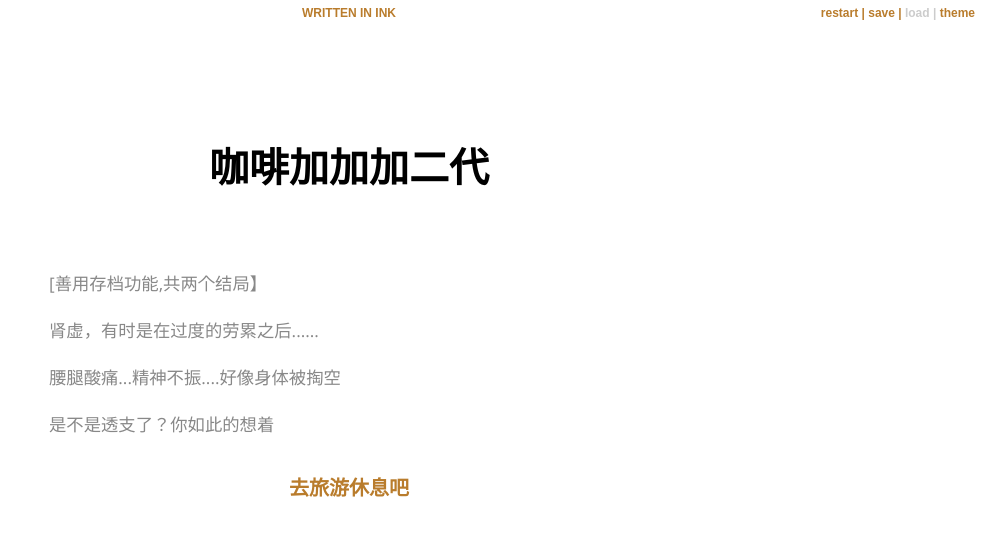
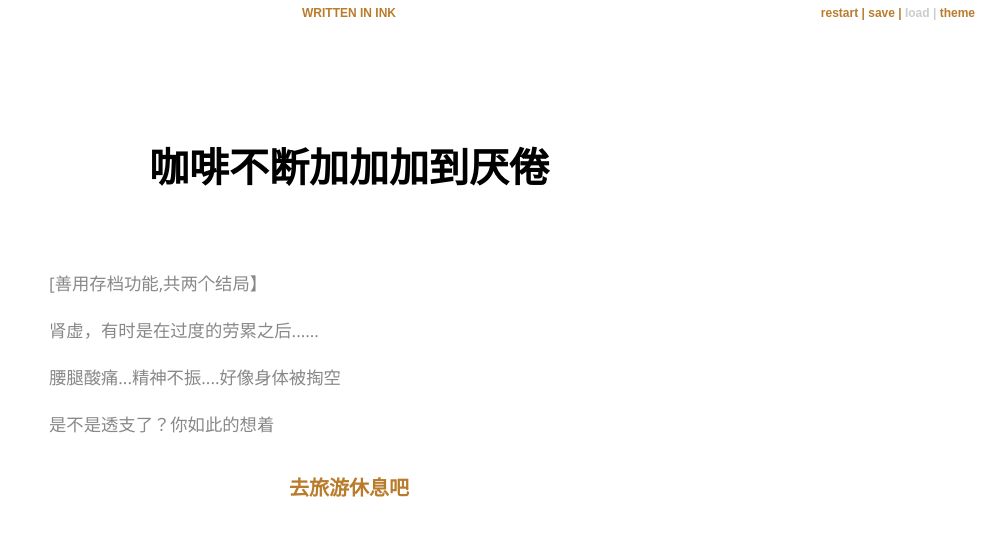
Before and after one commit to zuyee661/zuyee661.github.io, a plain HTML site: page index.html in a window 1280 px wide. Shown: the whole page, without its empty margins (291-1280 px from the left). Drawn offline with nearby package versions, Linux system fonts and the light colour scheme; a web font is replaced by a local one.

Commit message:
Update index.html

```diff
--- a/index.html
+++ b/index.html
@@ -25,7 +25,7 @@
 
         <div id="story" class="container">
             <div class="header">
-                <h1>咖啡加加加二代</h1>
+                <h1>咖啡不断加加加到厌倦</h1>
                 <h2 class="byline"></h2>
             </div>
         </div>
```
